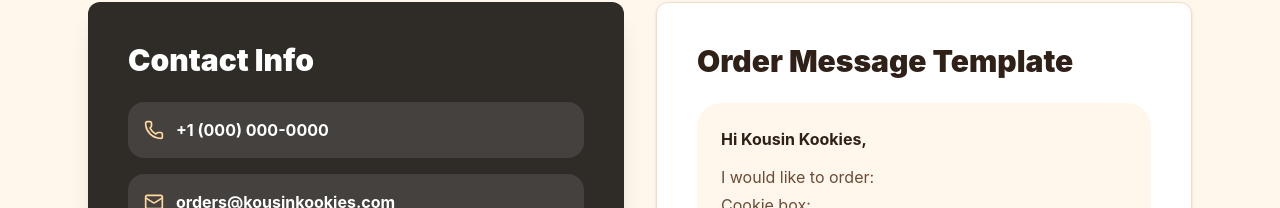
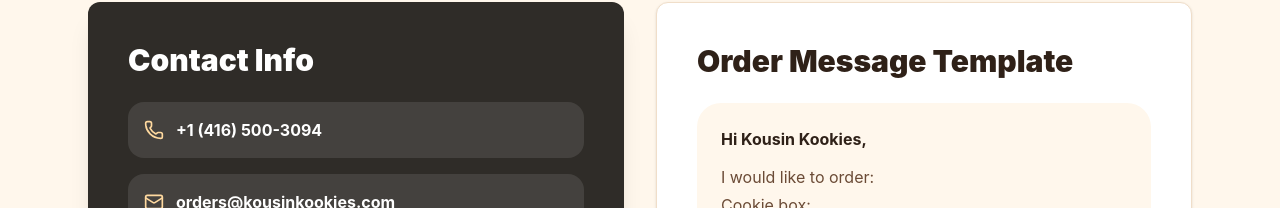
Before and after one commit to Gaetan1098/kousinkookies, a React (Vite) app: page / in a window 1280 px wide. Both pictures are taken after a click on the button "Contact". Shown: the part 383-591 px from the top of the page. Built offline with nearby package versions, Linux system fonts and the light colour scheme.

Commit message:
contact number added

```diff
--- a/src/App.jsx
+++ b/src/App.jsx
@@ -205,8 +205,8 @@
           <CardContent className="p-8 md:p-10">
             <h2 className="text-3xl font-black">Contact Info</h2>
             <div className="mt-6 grid gap-4">
-              <a className="flex items-center gap-3 rounded-2xl bg-white/10 p-4 font-bold transition hover:bg-white/15" href="tel:+10000000000">
-                <Phone className="h-5 w-5 text-[#ffd99f]" /> +1 (000) 000-0000
+              <a className="flex items-center gap-3 rounded-2xl bg-white/10 p-4 font-bold transition hover:bg-white/15" href="tel:+14165003094">
+                <Phone className="h-5 w-5 text-[#ffd99f]" /> +1 (416) 500-3094
               </a>
               <a className="flex items-center gap-3 rounded-2xl bg-white/10 p-4 font-bold transition hover:bg-white/15" href="mailto:orders@kousinkookies.com">
                 <Mail className="h-5 w-5 text-[#ffd99f]" /> orders@kousinkookies.com
```
